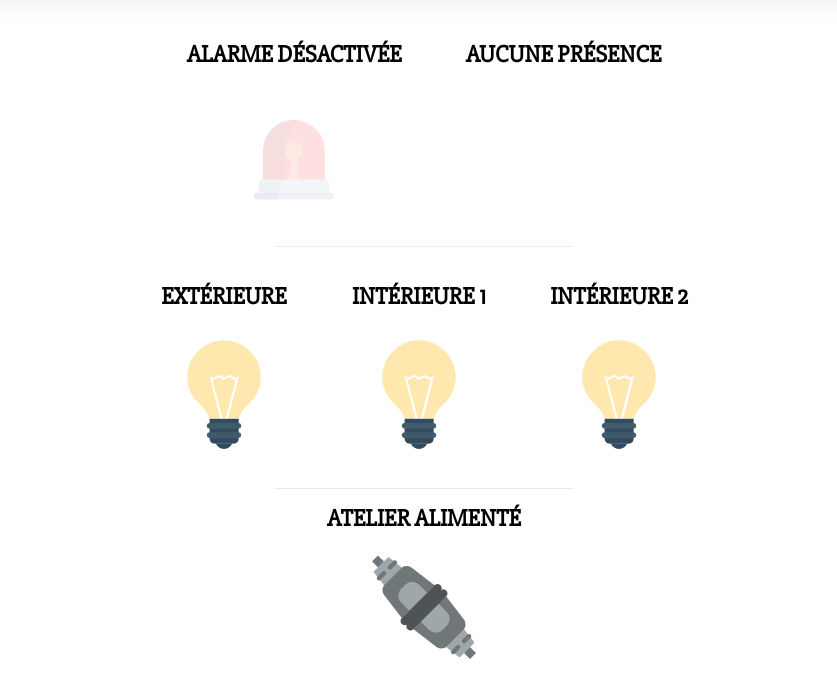
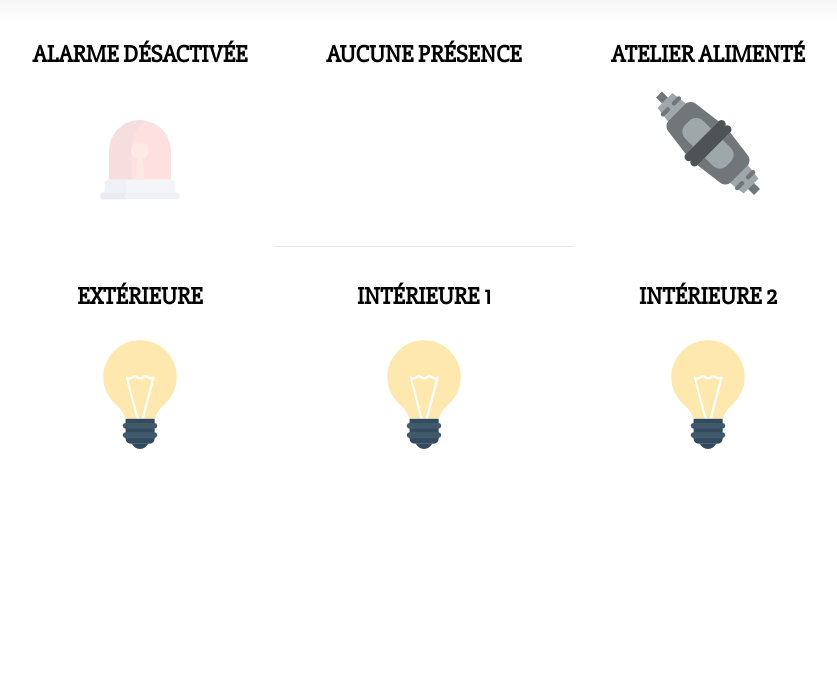
Before and after one commit to tartopum/atelier, a Flask app: page /atelier in a window 1280 px wide. Shown: the part 58-756 px from the top of the page, without its empty margins (216-1053 px from the left). Run offline with Flask 2, Linux system fonts and the light colour scheme; data that the repository does not hold is empty.

Commit message:
Improve workshop page layout

```diff
--- a/atelier/static/style.css
+++ b/atelier/static/style.css
@@ -93,12 +93,11 @@ header .nav  ul li.active {
     margin: 15px auto;
 }
 
-#content.workshop .lights > div,
-#content.workshop .alarm > div
-{
+#content.workshop .row > div {
     display: inline-block;
     vertical-align: top;
     margin: 20px 30px;
+    min-width: 220px;
 }
 
 #content.arduino_error h1 img {
--- a/atelier/templates/workshop.html
+++ b/atelier/templates/workshop.html
@@ -3,7 +3,7 @@
 {% block title %}Atelier - {% endblock %}
 
 {% block content %}
-<div class="alarm">
+<div class="alarm row">
     <div>
     {% if alarm["listen"] %}
         <h2>Alarme en écoute</h2>
@@ -30,11 +30,24 @@
         {% endif %}
     {% endif %}
     </div>
+    <div>
+    {% if workshop["power_supply"] %}
+        <h2>Atelier alimenté</h2>
+        <a href="{{ url_for('workshop.power_supply', on=0) }}">
+            <img src="{{ url_for('static', filename='img/power_supply_on.png') }}" alt="Alimentation allumée. Cliquer pour éteindre." />
+        </a>
+    {% else %}
+        <h2>Alimentation coupée</h2>
+        <a href="{{ url_for('workshop.power_supply', on=1) }}">
+            <img src="{{ url_for('static', filename='img/power_supply_off.png') }}" alt="Alimentation coupée. Cliquer pour allumer." />
+        </a>
+    {% endif %}
+    </div>
 </div>
 
 <div class="sep"></div>
 
-<div class="lights">
+<div class="lights row">
     <div>
         <h2>Extérieure</h2>
     {% if lights["0"] %}
@@ -72,20 +85,4 @@
     {% endif %}
     </div>
 </div>
-
-<div class="sep"></div>
-
-<div>
-    {% if workshop["power_supply"] %}
-        <h2>Atelier alimenté</h2>
-        <a href="{{ url_for('workshop.power_supply', on=0) }}">
-            <img src="{{ url_for('static', filename='img/power_supply_on.png') }}" alt="Alimentation allumée. Cliquer pour éteindre." />
-        </a>
-    {% else %}
-        <h2>Alimentation coupée</h2>
-        <a href="{{ url_for('workshop.power_supply', on=1) }}">
-            <img src="{{ url_for('static', filename='img/power_supply_off.png') }}" alt="Alimentation coupée. Cliquer pour allumer." />
-        </a>
-    {% endif %}
-</div>
 {% endblock %}
```
